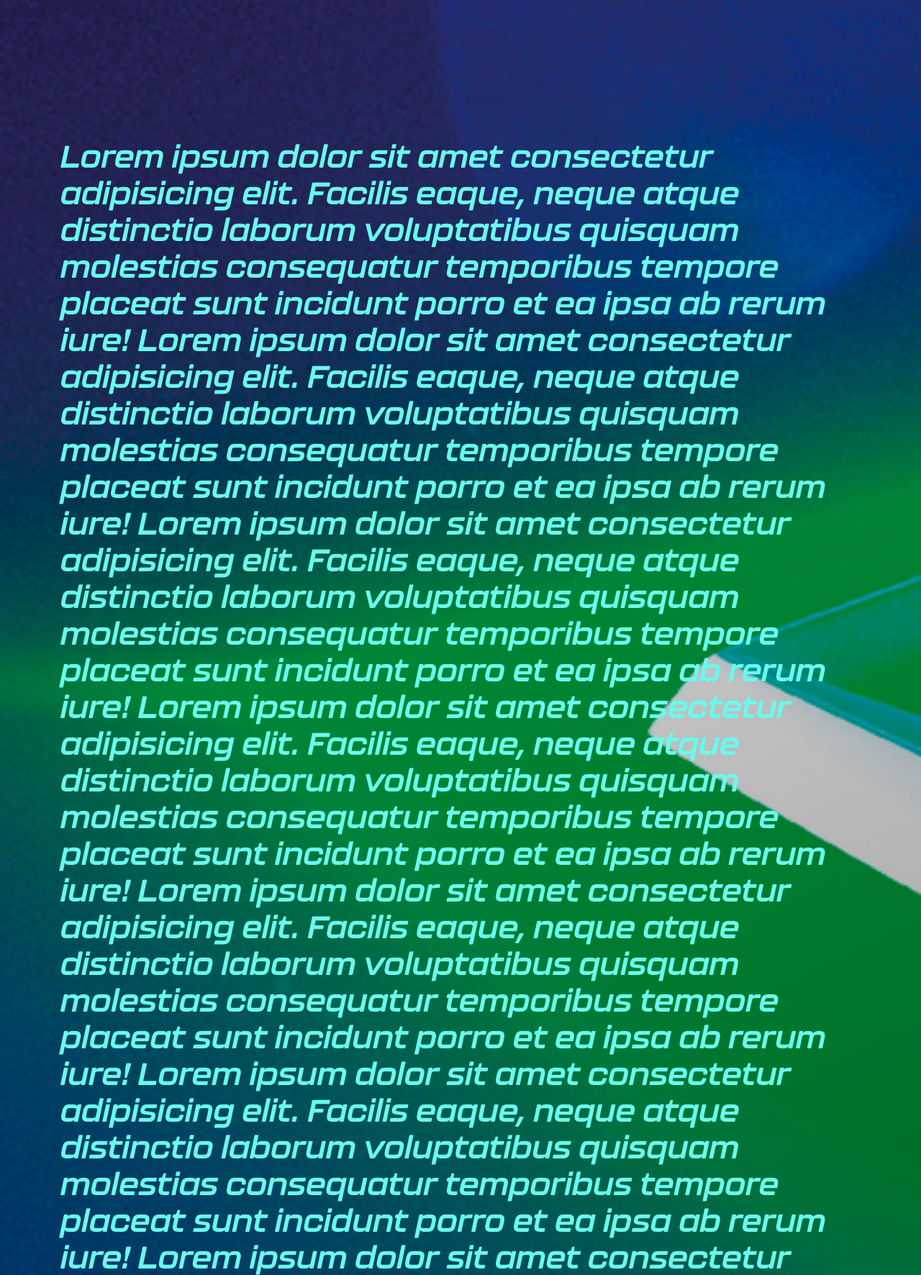
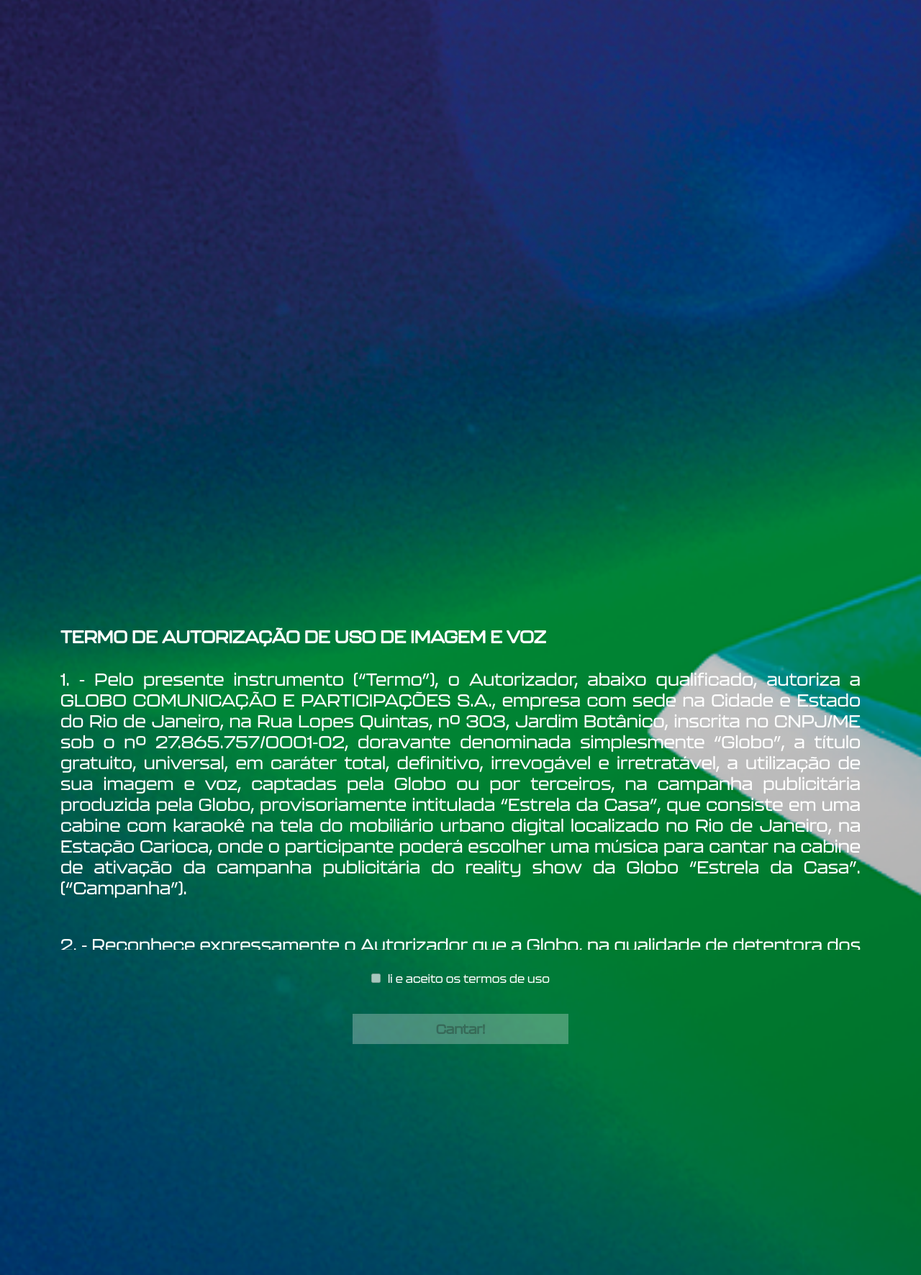
Before and after one commit to dreambricks/karaokerio_server, a Flask app: page /terms in a window 1280 px wide. Shown: the part 180-1952 px from the top of the page at 72% size. Run offline with Flask 3, Linux system fonts and the light colour scheme; parts of the project's set-up code (start-up, migrations or seed data) failed here and were passed over.

Commit message:
feat: add terms text

```diff
--- a/static/tablet/assets/css/tablet.css
+++ b/static/tablet/assets/css/tablet.css
@@ -37,11 +37,12 @@
 
 .music-title {
   width: 100%;
+  margin-bottom: 2em;
 }
 
 .music-title h1 {
   font-size: 60px;
-  color: #69faed;
+  color: #69faed00;
 }
 
 .music-title h2 {
--- a/static/tablet/assets/css/terms.css
+++ b/static/tablet/assets/css/terms.css
@@ -1,6 +1,6 @@
 @font-face {
   font-family: kallisto;
-  src: url("../font/kallisto-bold-italic/kallisto-bold-italic.woff2");
+  src: url("../font/kallisto-medium/kallisto-medium.woff2");
 }
 
 * {
@@ -22,11 +22,9 @@
 }
 
 .container {
-  height: 80vh;
   max-width: 90%;
   margin: 0 auto;
   width: 100%;
-
   display: flex;
   flex-direction: column;
   justify-content: space-between;
@@ -37,14 +35,25 @@
 
 .terms {
   width: 100%;
-  color: #69faed;
+  height: 450px;
+  margin-top: 30px;
+  color: #ffffff;
   overflow-y: scroll;
-  padding: 30px 20px 20px;
   box-sizing: border-box;
 }
 
 .terms p {
-  font-size: 43px;
+  font-size: 24px;
+  padding: 30px 20px 20px;
+  max-height: 500px;
+  text-align: justify;
+}
+
+  .terms h1 {
+  font-size: 24px;
+  padding: 0px 20px 0px;
+  max-height: 500px;
+  text-align: justify;
 }
 
 /* width */
--- a/static/tablet/assets/script/index.js
+++ b/static/tablet/assets/script/index.js
@@ -32,3 +32,17 @@
 
     overlay.classList.add("remove-overlay");
 }
+
+const termsBox = document.querySelector(".terms ");
+
+if (termsBox) {
+    termsBox.addEventListener("scroll", function () {
+        const scrollTop = termsBox.scrollTop;
+        const scrollHeight = termsBox.scrollHeight;
+        const clientHeight = termsBox.clientHeight;
+
+        if (scrollTop + clientHeight >= scrollHeight) {
+            document.querySelector("#privacy").disabled = false;
+        }
+    });
+}
--- a/templates/tablet/music-list.html
+++ b/templates/tablet/music-list.html
@@ -10,8 +10,8 @@
 <body>
 <div class="container">
     <div class="music-title">
-<!--        <h2>ESCOLHA A SUA</h2>-->
-<!--        <h2>MÚSICA</h2>-->
+        <h1>__________</h1>
+        <h1>_________</h1>
     </div>
 
     <div class="songs-list">
--- a/templates/tablet/termos.html
+++ b/templates/tablet/termos.html
@@ -7,107 +7,38 @@
     <title>Termos</title>
 </head>
 <body>
-<div class="remove-overlay overlay">
-    <p>
-        Lorem ipsum dolor, sit amet consectetur adipisicing elit. Asperiores
-        velit adipisci delectus, laborum voluptates debitis modi a facere
-        consequatur quaerat enim at facilis. Totam sapiente ullam dignissimos
-        nam repellendus dolorem. Lorem ipsum dolor, sit amet consectetur
-        adipisicing elit. Asperiores velit adipisci delectus, laborum voluptates
-        debitis modi a facere consequatur quaerat enim at facilis. Totam
-        sapiente ullam dignissimos nam repellendus dolorem. Lorem ipsum dolor,
-        sit amet consectetur adipisicing elit. Asperiores velit adipisci
-        delectus, laborum voluptates debitis modi a facere consequatur quaerat
-        enim at facilis. Totam sapiente ullam dignissimos nam repellendus
-        dolorem. Lorem ipsum dolor, sit amet consectetur adipisicing elit.
-        Asperiores velit adipisci delectus, laborum voluptates debitis modi a
-        facere consequatur quaerat enim at facilis. Totam sapiente ullam
-        dignissimos nam repellendus dolorem. Lorem ipsum dolor, sit amet
-        consectetur adipisicing elit. Asperiores velit adipisci delectus,
-        laborum voluptates debitis modi a facere consequatur quaerat enim at
-        facilis. Totam sapiente ullam dignissimos nam repellendus dolorem. Lorem
-        ipsum dolor, sit amet consectetur adipisicing elit. Asperiores velit
-        adipisci delectus, laborum voluptates debitis modi a facere consequatur
-        quaerat enim at facilis. Totam sapiente ullam dignissimos nam
-        repellendus dolorem. Lorem ipsum dolor, sit amet consectetur adipisicing
-        elit. Asperiores velit adipisci delectus, laborum voluptates debitis
-        modi a facere consequatur quaerat enim at facilis. Totam sapiente ullam
-        dignissimos nam repellendus dolorem. Lorem ipsum dolor, sit amet
-        consectetur adipisicing elit. Asperiores velit adipisci delectus,
-        laborum voluptates debitis modi a facere consequatur quaerat enim at
-        facilis. Totam sapiente ullam dignissimos nam repellendus dolorem. Lorem
-        ipsum dolor, sit amet consectetur adipisicing elit. Asperiores velit
-        adipisci delectus, laborum voluptates debitis modi a facere consequatur
-        quaerat enim at facilis. Totam sapiente ullam dignissimos nam
-        repellendus dolorem. Lorem ipsum dolor, sit amet consectetur adipisicing
-        elit. Asperiores velit adipisci delectus, laborum voluptates debitis
-        modi a facere consequatur quaerat enim at facilis. Totam sapiente ullam
-        dignissimos nam repellendus dolorem. Lorem ipsum dolor, sit amet
-        consectetur adipisicing elit. Asperiores velit adipisci delectus,
-        laborum voluptates debitis modi a facere consequatur quaerat enim at
-        facilis. Totam sapiente ullam dignissimos nam repellendus dolorem. Lorem
-        ipsum dolor, sit amet consectetur adipisicing elit. Asperiores velit
-        adipisci delectus, laborum voluptates debitis modi a facere consequatur
-        quaerat enim at facilis. Totam sapiente ullam dignissimos nam
-        repellendus dolorem. Lorem ipsum dolor, sit amet consectetur adipisicing
-        elit. Asperiores velit adipisci delectus, laborum voluptates debitis
-        modi a facere consequatur quaerat enim at facilis. Totam sapiente ullam
-        dignissimos nam repellendus dolorem. Lorem ipsum dolor, sit amet
-        consectetur adipisicing elit. Asperiores velit adipisci delectus,
-        laborum voluptates debitis modi a facere consequatur quaerat enim at
-        facilis. Totam sapiente ullam dignissimos nam repellendus dolorem. Lorem
-        ipsum dolor, sit amet consectetur adipisicing elit. Asperiores velit
-        adipisci delectus, laborum voluptates debitis modi a facere consequatur
-        quaerat enim at facilis. Totam sapiente ullam dignissimos nam
-        repellendus dolorem. Lorem ipsum dolor, sit amet consectetur adipisicing
-        elit. Asperiores velit adipisci delectus, laborum voluptates debitis
-        modi a facere consequatur quaerat enim at facilis. Totam sapiente ullam
-        dignissimos nam repellendus dolorem. Lorem ipsum dolor, sit amet
-        consectetur adipisicing elit. Asperiores velit adipisci delectus,
-        laborum voluptates debitis modi a facere consequatur quaerat enim at
-        facilis. Totam sapiente ullam dignissimos nam repellendus dolorem.
-    </p>
+
+<div class="container">
+    <div class="terms">
+        <h1>TERMO DE AUTORIZAÇÃO DE USO DE IMAGEM E VOZ </h1>
+        <p>1. - Pelo presente instrumento (“Termo”), o Autorizador, abaixo qualificado, autoriza a GLOBO COMUNICAÇÃO E PARTICIPAÇÕES S.A., empresa com sede na Cidade e Estado do Rio de Janeiro, na Rua Lopes Quintas, nº 303, Jardim Botânico, inscrita no CNPJ/ME sob o nº 27.865.757/0001-02, doravante denominada simplesmente “Globo”, a título gratuito, universal, em caráter total, definitivo, irrevogável e irretratável, a utilização de sua imagem e voz, captadas pela Globo ou por terceiros, na campanha publicitária produzida pela Globo, provisoriamente intitulada “Estrela da Casa”, que consiste em uma cabine com karaokê na tela do mobiliário urbano digital localizado no Rio de Janeiro, na Estação Carioca, onde o participante poderá escolher uma música para cantar na cabine de ativação da campanha publicitária do reality show da Globo “Estrela da Casa”. (“Campanha”).</p>
+        <p>2. - Reconhece expressamente o Autorizador que a Globo, na qualidade de detentora dos direitos autorais patrimoniais sobre a Campanha e tendo em vista a autorização ora concedida, poderá, a seu exclusivo critério, por todo o prazo de proteção legal e/ou duração da Campanha, utilizar a Campanha contendo sua a imagem e voz livremente, bem como seus extratos, trechos ou partes, especificamente para a ativação publicitária da Campanha. </p>
+        <p>2.1. - Ao aceitar este Termo, você declara e garante: (i) ser pessoa física e totalmente capaz, com idade igual ou superior a 18 (dezoito) anos, ou emancipado legalmente, conforme o Código Civil Brasileiro; (ii) ser o único titular de todos os direitos de imagem e voz que serão gravados por vídeo e, portanto, possui plenos poderes e autoridade para ceder à Globo todos os direitos contemplados neste Termo;; (iii) que o uso da imagem e voz pela Globo não viola ou não violará nenhum direito de qualquer pessoa, seja ela física ou jurídica.</p>
+        <p>2.2. – Após o aceite deste Termo e participação na Campanha, o Autorizador poderá receber o vídeo em seu dispositivo móvel através da leitura de um QR code que será exibido na tela dentro da cabine e ficará ativo e válido por um período de até 02 (dois) minutos. Após este período ou imediatamente após a leitura do QR Code, este expirará e o vídeo será automaticamente deletado, não podendo ser recuperado.</p>
+        <p>2.3. - As partes estabelecem que a Globo terá o direito de preferência, em igualdade de condições frente a terceiros, para adquirir os direitos para quaisquer outras ou novas modalidades de utilização não previstas neste instrumento, sobre a Campanha. Fica certo e ajustado que não se entendem por “novas modalidades” as inovações tecnológicas que venham a aprimorar ou modificar as utilizações já previstas neste Termo.</p>
 
 
+        <p>3. - A presente autorização entra em vigor na data do aceite expresso ao presente Termo e assim perdurará por todo o prazo de duração da Campanha objeto deste Termo, a qual iniciará no dia 13 de agosto de 2024 e terminará no dia 19 de agosto de 2024.</p>
+        <p>4. - A autorização ora concedida é feita em caráter gratuito, ficando desde já avençado que o Autorizador nada tem e nada terá a reclamar com relação à autorização ora concedida, em Juízo ou fora dele.</p>
+        <p>5. - A Globo é a única e exclusiva responsável pela Campanha e pela captação temporária das imagens, nos termos previstos na Lei nº 13.709/2018 (“LGPD”), após a participação na ativação da Campanha todos os vídeos e imagens feitas do usuário extraídos serão destruídos em até 02 (dois) minutos, sendo certo que os vídeos não ficaram armazenados nos equipamentos que compõem a tela da cabine (“MUB”).</p>
+        <p>6. - O Autorizador declara que não existem contratos com terceiros que conflitem com as disposições deste instrumento. Desta forma, o Autorizador deverá manter a Globo a salvo de quaisquer demandas e/ou ações judiciais por parte de terceiros, relativas à autorização neste ato concedida, se obrigando a arcar com as despesas incorridas pela Globo com a defesa judicial ou extrajudicial em tais demandas e com o valor total de qualquer indenização que a ela venha ser imposta em virtude da violação desses direitos, bem como a indenizar a Globo regressivamente, caso seja condenada ao pagamento de qualquer importância.
+6.1. - A presente autorização é concedida em caráter irrevogável e irretratável, obrigando o Autorizador e seus sucessores a qualquer título.
+</p>
+        <p>7. - O Autorizador declara-se ciente que os dados pessoais fornecidos à Globo ou por ela coletados, incluindo informações de cadastro, serão tratados para fins de cadastramento e garantia de direitos do uso da Campanha pela Globo, seguindo os termos da Lei 13.709/2018, a Lei Geral de Proteção de Dados – “LGPD”, exceto quando este tratamento tiver fins exclusivamente artísticos e/ou jornalísticos. A Globo seguirá rígidos padrões de segurança para proteger estas informações e somente as compartilhará com outras empresas do Grupo Globo e/ou produtoras de conteúdo audiovisual por ela contratadas para fins exclusivos de produção da Campanha e/ou de outras Campanhas audiovisuais da Globo. A Globo será a controladora destes dados e o Autorizador poderá exercer os direitos previstos na LGPD, incluindo aqueles de acesso, correção e exclusão por meio do portal centraldeajuda.globo.com/meajuda.</p>
+        <p>8. - O presente Termo é regido e interpretado de acordo com as leis da República Federativa do Brasil. As partes elegem o foro central da Comarca da Capital da Cidade do Rio de Janeiro – RJ como o competente para dirimir quaisquer controvérsias porventura oriundas deste Termo, com renúncia expressa a qualquer outro, por mais privilegiado que seja.</p>
 
-    <button class="close" onclick="closeModalTerms()">Fechar</button>
-</div>
-<div class="container">
-    <div class="terms">
-        <p>
-            Lorem ipsum dolor sit amet consectetur adipisicing elit. Facilis
-            eaque, neque atque distinctio laborum voluptatibus quisquam molestias
-            consequatur temporibus tempore placeat sunt incidunt porro et ea ipsa
-            ab rerum iure! Lorem ipsum dolor sit amet consectetur adipisicing
-            elit. Facilis eaque, neque atque distinctio laborum voluptatibus
-            quisquam molestias consequatur temporibus tempore placeat sunt
-            incidunt porro et ea ipsa ab rerum iure! Lorem ipsum dolor sit amet
-            consectetur adipisicing elit. Facilis eaque, neque atque distinctio
-            laborum voluptatibus quisquam molestias consequatur temporibus tempore
-            placeat sunt incidunt porro et ea ipsa ab rerum iure! Lorem ipsum
-            dolor sit amet consectetur adipisicing elit. Facilis eaque, neque
-            atque distinctio laborum voluptatibus quisquam molestias consequatur
-            temporibus tempore placeat sunt incidunt porro et ea ipsa ab rerum
-            iure! Lorem ipsum dolor sit amet consectetur adipisicing elit. Facilis
-            eaque, neque atque distinctio laborum voluptatibus quisquam molestias
-            consequatur temporibus tempore placeat sunt incidunt porro et ea ipsa
-            ab rerum iure! Lorem ipsum dolor sit amet consectetur adipisicing
-            elit. Facilis eaque, neque atque distinctio laborum voluptatibus
-            quisquam molestias consequatur temporibus tempore placeat sunt
-            incidunt porro et ea ipsa ab rerum iure! Lorem ipsum dolor sit amet
-            consectetur adipisicing elit. Facilis eaque, neque atque distinctio
-            laborum voluptatibus quisquam molestias consequatur temporibus tempore
-            placeat sunt incidunt porro et ea ipsa ab rerum iure!
-        </p>
     </div>
 
     <div class="privacy">
-        <input type="checkbox" name="" id="privacy" onchange="checkPrivacy()"/>
+        <input
+                type="checkbox"
+                name=""
+                id="privacy"
+                onchange="checkPrivacy()"
+                disabled
+        />
         <p>
-            li e aceito os
-            <button class="terms-use" onclick="openModalTerms()">
-                termos de uso
-            </button>
+            li e aceito os termos de uso
         </p>
     </div>
 
```
